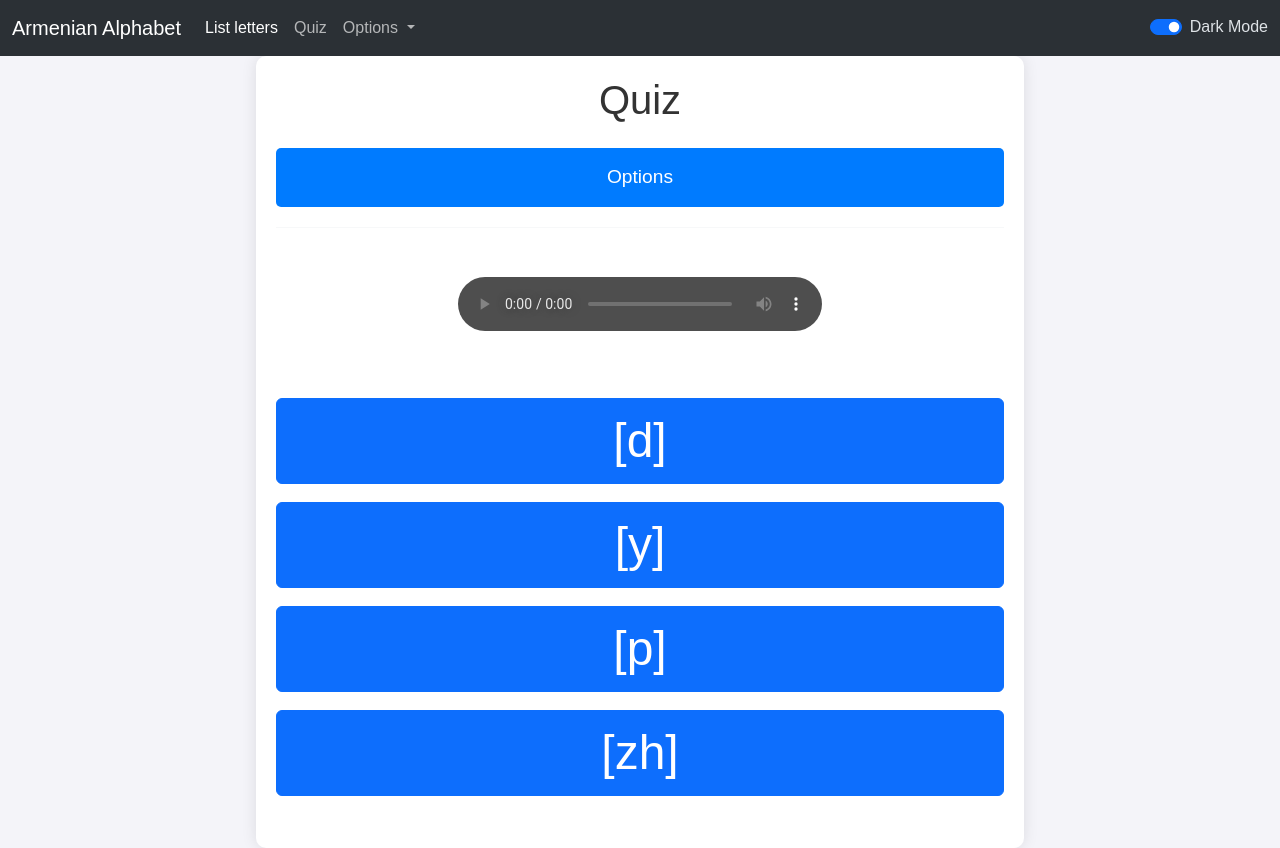
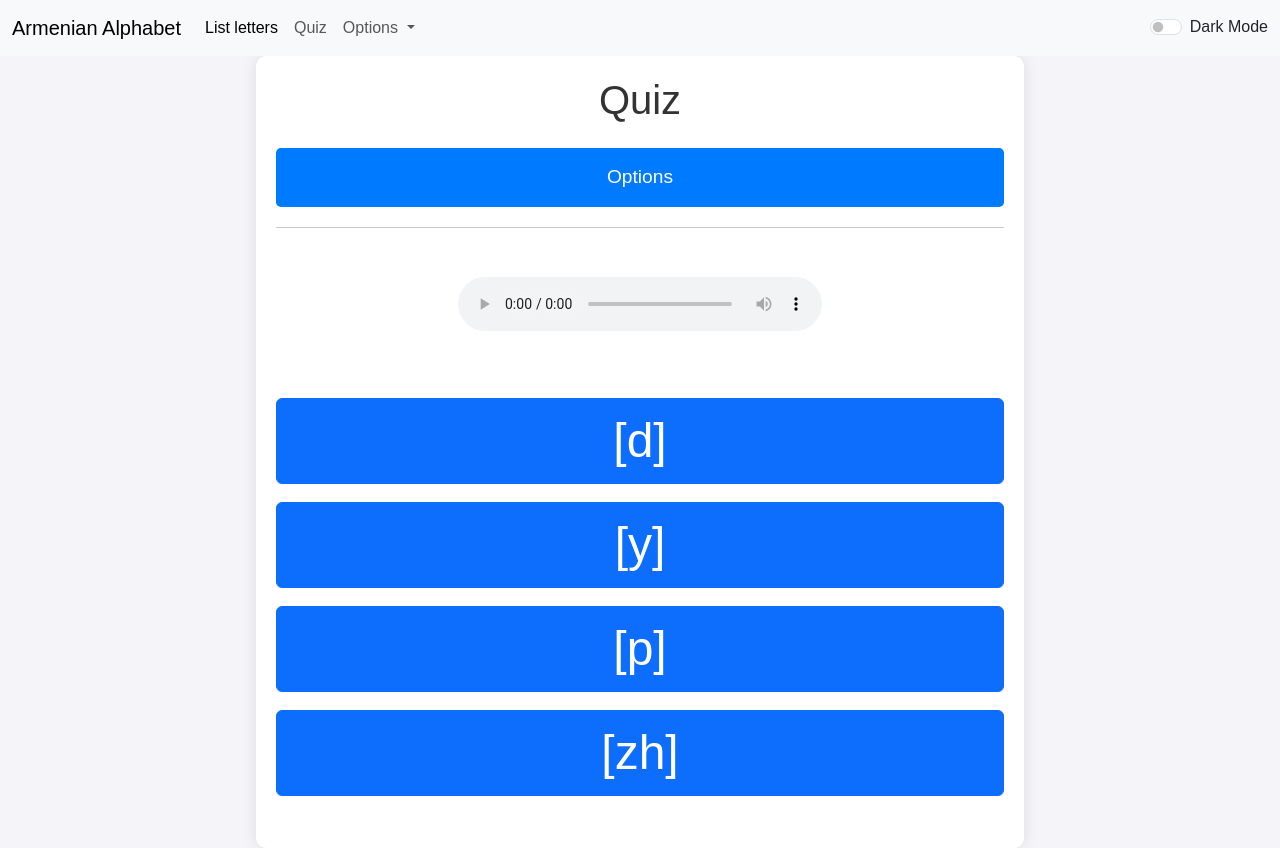
Before and after one commit to Reathe/armenian-quizz, a Flask app: page /quiz in a window 1280 px wide. Run offline with Flask 3, Linux system fonts and the light colour scheme.

Commit message:
fix images dark mode

```diff
--- a/src/static/css/styles.css
+++ b/src/static/css/styles.css
@@ -69,10 +69,12 @@ button:hover {
 }
 
 .handwritten-img {
-    max-width: 100px;
-    height: auto;
-    margin: 0 auto;
-    display: block;
+    max-height: 7rem;
+    pointer-events: none;
+}
+
+.dark {
+    filter: invert(1);
 }
 
 #infoCard {
--- a/src/templates/base.html
+++ b/src/templates/base.html
@@ -55,19 +55,39 @@
         const switchElement = document.getElementById('darkModeSwitch');
 
         // Set the default theme to dark if no setting is found in local storage
-        const currentTheme = localStorage.getItem('bsTheme') || 'dark';
+        const currentTheme = localStorage.getItem('bsTheme');
+        // If the current theme is not set find the user preference and set the theme accordingly
+        if (!currentTheme) {
+            console.log('No theme found in local storage');
+            const userPrefersDark = window.matchMedia && window.matchMedia('(prefers-color-scheme: dark)').matches;
+            console.log('User prefers dark mode:', userPrefersDark);
+            htmlElement.setAttribute('data-bs-theme', userPrefersDark ? 'dark' : 'light');
+            localStorage.setItem('bsTheme', userPrefersDark ? 'dark' : 'light');
+            switchElement.checked = userPrefersDark;
+        }
         htmlElement.setAttribute('data-bs-theme', currentTheme);
         switchElement.checked = currentTheme === 'dark';
 
         switchElement.addEventListener('change', function () {
-            if (this.checked) {
-                htmlElement.setAttribute('data-bs-theme', 'dark');
-                localStorage.setItem('bsTheme', 'dark');
-            } else {
-                htmlElement.setAttribute('data-bs-theme', 'light');
-                localStorage.setItem('bsTheme', 'light');
-            }
+            const newTheme = this.checked ? 'dark' : 'light';
+            htmlElement.setAttribute('data-bs-theme', newTheme);
+            localStorage.setItem('bsTheme', newTheme);
+            updateImageTheme(newTheme);
         });
+
+        function updateImageTheme(theme) {
+            const images = document.querySelectorAll('.handwritten-img');
+            images.forEach(img => {
+                if (theme === 'dark') {
+                    img.classList.add('dark');
+                } else {
+                    img.classList.remove('dark');
+                }
+            });
+        }
+
+        // Initial call to set the correct theme for images
+        updateImageTheme(currentTheme);
     });
 </script>
 <script src="https://cdn.jsdelivr.net/npm/bootstrap@5.3.3/dist/js/bootstrap.bundle.min.js"
--- a/src/templates/quiz.html
+++ b/src/templates/quiz.html
@@ -37,7 +37,13 @@
         }
 
         function innerHTML_for_SVG(svgURL) {
-            return `<img src="${svgURL}" class="handwritten-img img-fluid mx-auto d-block"/>`;
+            let class_name = "handwritten-img";
+            // if dark mode is on
+            if (document.documentElement.getAttribute("data-bs-theme") === "dark") {
+                class_name += " dark";
+            }
+            let url = `<img src="${svgURL}" class="${class_name}"/>`
+            return url;
         }
 
         function innerHTML_foraudio(audioURL) {
```
